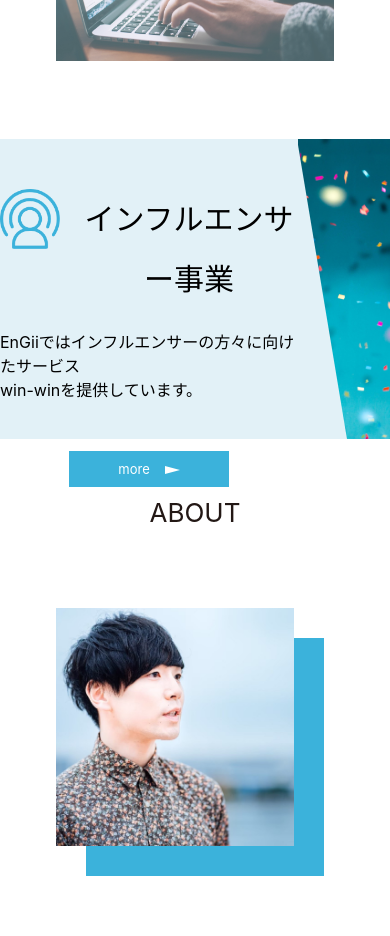
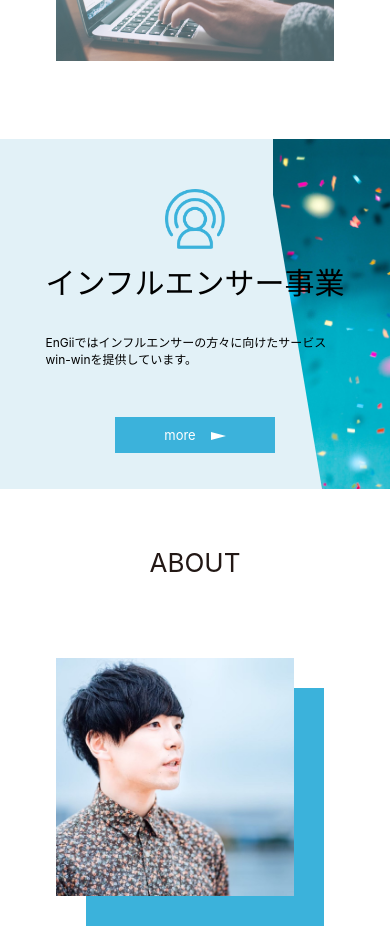
Before and after one commit to reiji-0720/EnGii-HP-recreate, a Nuxt app: page / in a window 390 px wide. Shown: the part 1780-2716 px from the top of the page. Built offline with nearby package versions, Linux system fonts and the light colour scheme.

Commit message:
influencerフォントサイズ調整

```diff
--- a/components/influencer.vue
+++ b/components/influencer.vue
@@ -3,7 +3,7 @@
     <div class="influencerleft">
       <div class="title-box">
         <img src="~/assets/influencer-logo.png" class="influencerLogo" width="15%" />
-        <h1 class="influencerhead">インフルエンサー事業</h1>
+        <h2 class="influencerhead">インフルエンサー事業</h2>
       </div>
       <div class="content">
         <p>
@@ -40,6 +40,7 @@ export default {
   height: 375.97px;
   background-color: #e2f1f7;
   padding: 0 15%;
+  position: relative;
 }
 .title-box {
   padding-top: 100px;
@@ -161,6 +162,9 @@ h1 {
 }
 
 @media screen and (max-width:730px){
+  .influencerhead h2{
+    font-size: 26px;
+  }
   .influencerLogo {
     height: 60px;
     width: 60px;
@@ -169,6 +173,7 @@ h1 {
     width: 30%;
     height: 300px;
     position:relative;
+    position:absolute;
   }
    .influencerImg::after{
      position:absolute;
@@ -180,6 +185,9 @@ h1 {
   .influencerleft{
     margin:0 auto;
     padding:0;
+  }
+  .content p{
+    font-size: 12px;
   }
   .influencerhead{
     line-height: 60px;
@@ -194,4 +202,22 @@ h1 {
     margin: 0 auto;
   }
 }
+@media screen and (max-width: 400px) {
+  .main-container{
+    height:350px;
+  }
+  .title-box{
+    display:block;
+  }
+  .influencerImg{
+    height:350px;
+  }
+  .influencerImg::after{
+    height:350px;
+  }
+  .title-box h2{
+    text-align: left;
+    padding:0;
+  }
+}
 </style>
```
